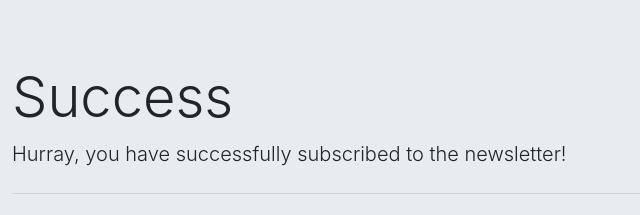
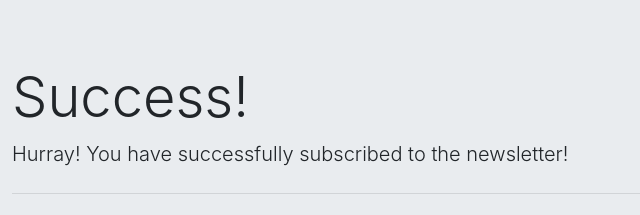
Before and after one commit to ayushvarma7/Newsletter, a website: page success.html in a window 1280 px wide. Shown: the top 215 px of the page, 20-660 px from the left. Drawn offline with nearby package versions, Linux system fonts and the light colour scheme.

Commit message:
Progress message

```diff
--- a/success.html
+++ b/success.html
@@ -12,8 +12,8 @@
 </head>
 <body>
     <div class="jumbotron">
-        <h1 class="display-4">Success</h1>
-        <p class="lead">Hurray, you have successfully subscribed to the newsletter!</p>
+        <h1 class="display-4">Success!</h1>
+        <p class="lead">Hurray! You have successfully subscribed to the newsletter!</p>
         <hr class="my-4">
         <p>Follow us up for more amazing stories and content.</p>
         <p>Keep following us for more updates!</p>
```
